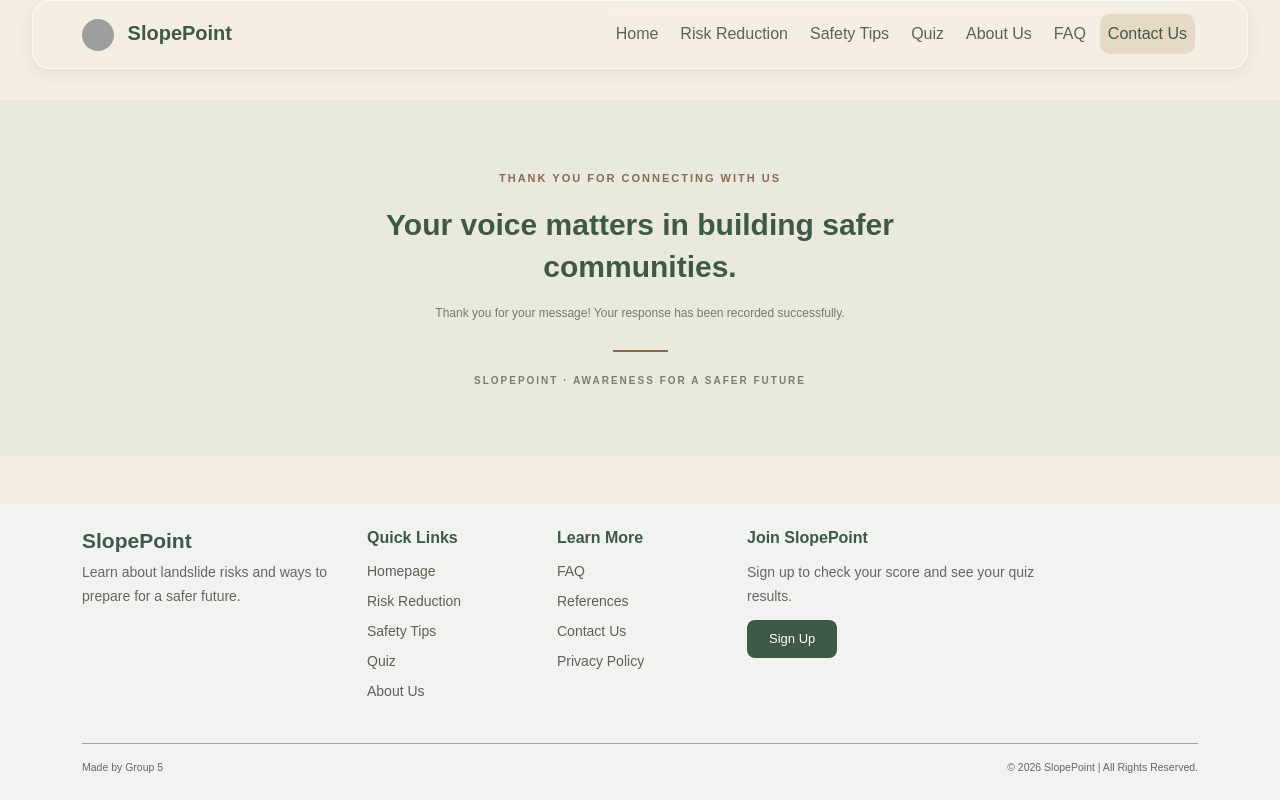
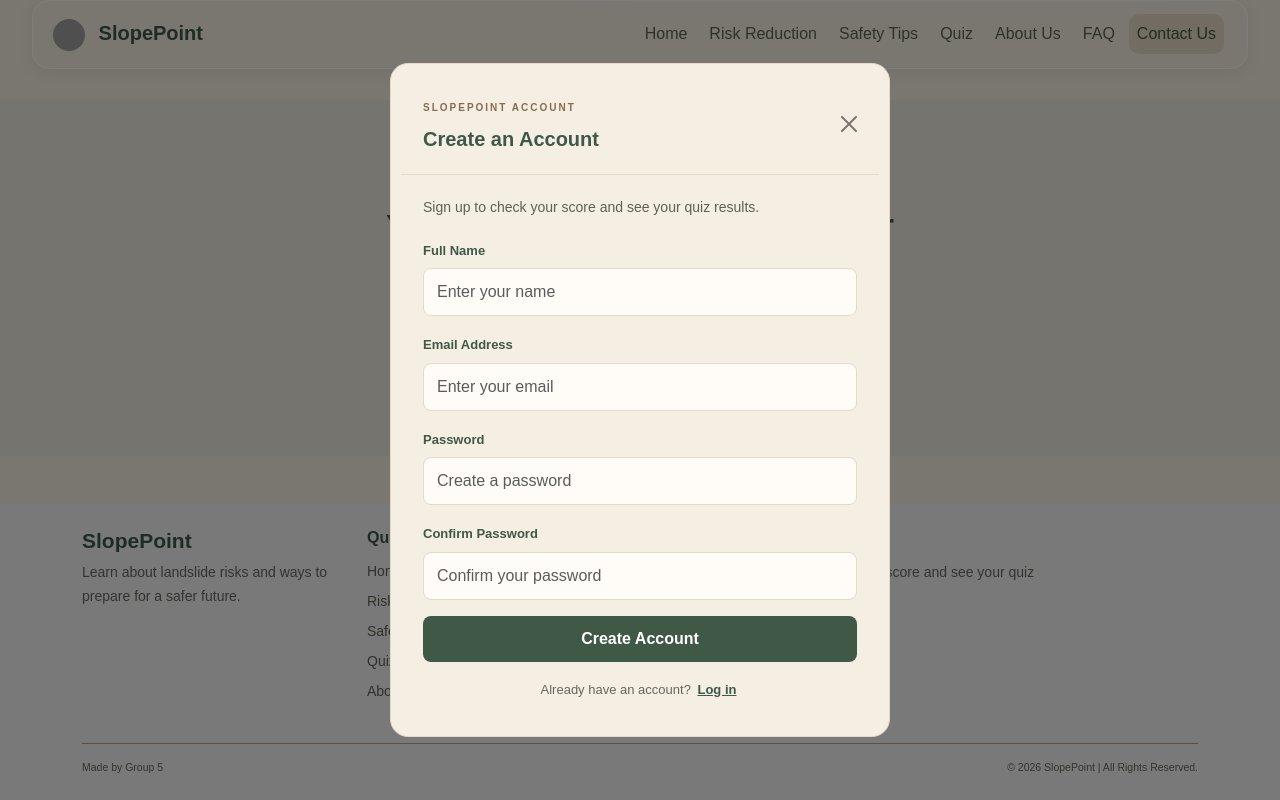
Before and after one commit to thirihaymann010-maker/slope-point5, a plain HTML site: page contactus.html in a window 1280 px wide. Both pictures are taken after a click on the button "Sign Up". Shown: the part 1407-2207 px from the top of the page. Drawn offline with nearby package versions, Linux system fonts and the light colour scheme; grey boxes are pictures that could not be loaded.

Commit message:
Update contactus.html

```diff
--- a/contactus.html
+++ b/contactus.html
@@ -15,7 +15,6 @@
 <body>
 
     <nav class="navbar navbar-expand-lg sticky-top">
-        <div class="container">
         <a class="navbar-brand" href="index.html">
             <img src="https://i.pinimg.com/736x/f9/9e/da/f99eda20acf7c5a0008ba07cc0dadbc3.jpg" alt="SlopePoint Logo" class="logo me-2">
             SlopePoint
@@ -36,8 +35,8 @@
                 <li class="nav-item"><a class="nav-link active" href="contactus.html">Contact Us</a></li>
             </ul>
         </div>
-        </div>
     </nav>
+
 
     <main class="contact-page">
 
@@ -235,6 +234,46 @@
         </div>
     </footer>
 
+    <div class="modal fade" id="registerModal" tabindex="-1" aria-labelledby="registerModalLabel" aria-hidden="true">
+        <div class="modal-dialog modal-dialog-centered">
+            <div class="modal-content register-modal">
+
+                <div class="modal-header">
+                    <div>
+                        <span class="register-tag">SLOPEPOINT ACCOUNT</span>
+                        <h5 class="modal-title" id="registerModalLabel">Create an Account</h5>
+                    </div>
+                    <button type="button" class="btn-close" data-bs-dismiss="modal" aria-label="Close"></button>
+                </div>
+
+                <div class="modal-body">
+                    <p class="register-description">
+                        Sign up to check your score and see your quiz results.
+                    </p>
+
+                    <form id="registerForm">
+                        <label for="studentName" class="form-label">Full Name</label>
+                        <input type="text" class="form-control register-input mb-3" id="studentName" placeholder="Enter your name" required>
+
+                        <label for="studentEmail" class="form-label">Email Address</label>
+                        <input type="email" class="form-control register-input mb-3" id="studentEmail" placeholder="Enter your email" required>
+
+                        <label for="studentPassword" class="form-label">Password</label>
+                        <input type="password" class="form-control register-input mb-3" id="studentPassword" placeholder="Create a password" required>
+
+                        <label for="confirmPassword" class="form-label">Confirm Password</label>
+                        <input type="password" class="form-control register-input mb-3" id="confirmPassword" placeholder="Confirm your password" required>
+
+                        <p id="registerMessage" class="register-message"></p>
+
+                        <button type="submit" class="btn register-submit w-100">Create Account</button>
+                    </form>
+                </div>
+
+            </div>
+        </div>
+    </div>
+
     <script src="https://cdn.jsdelivr.net/npm/bootstrap@5.3.3/dist/js/bootstrap.bundle.min.js"></script>
     <script src="script.js"></script>
 
```
Lines whose indentation alone changed are shown as unchanged.
